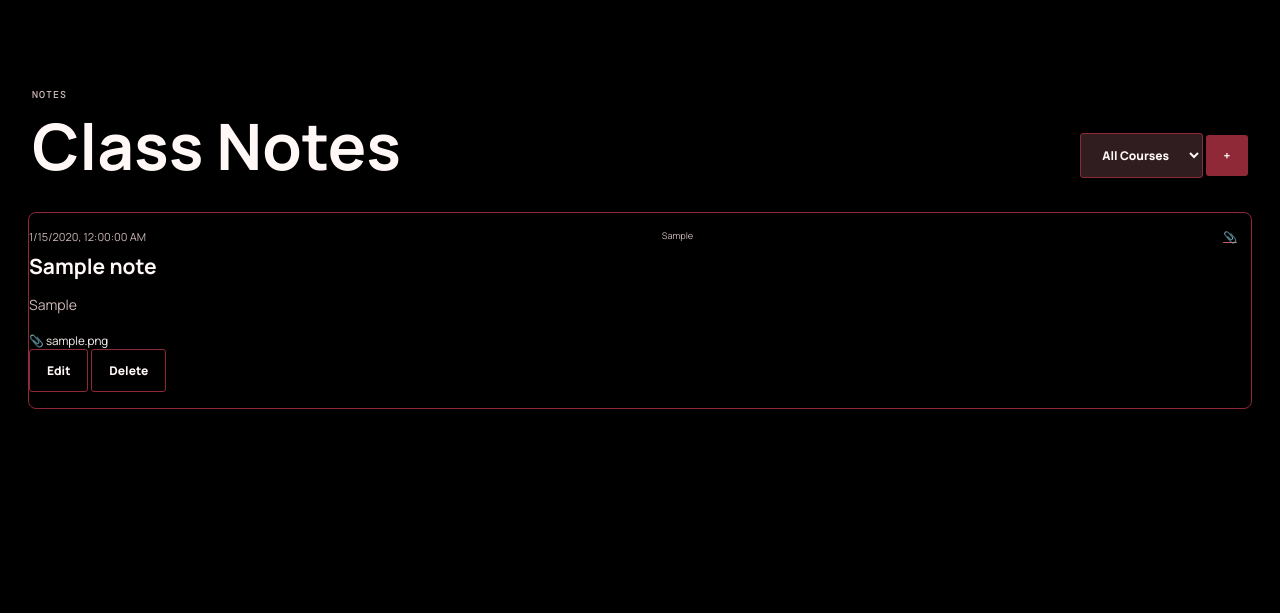
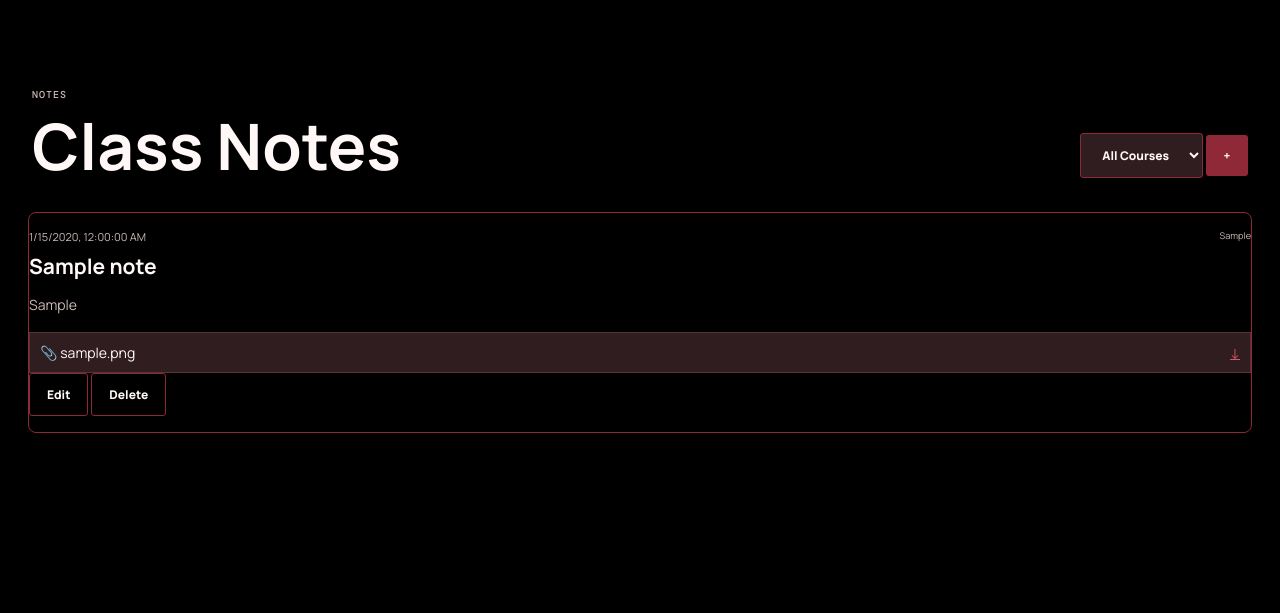
Before and after one commit to Earl-cmyk/bscpe3-1, a Flask app: page /notes in a window 1280 px wide. Shown: the part 72-685 px from the top of the page. Run offline with Flask 3, Linux system fonts and the light colour scheme; data comes from the database, SQL or seed files in the repository; both versions use the stored data as it was after the commit; tables that the repository leaves empty hold one stand-in row (values such as "Sample post").

Commit message:
multi attachments

```diff
--- a/app/models.py
+++ b/app/models.py
@@ -102,6 +102,26 @@ def init_db(database_path):
 			)
 			"""
 		)
+		connection.execute(
+			"""
+			CREATE TABLE IF NOT EXISTS note_attachments (
+				id INTEGER PRIMARY KEY AUTOINCREMENT,
+				note_id INTEGER NOT NULL REFERENCES notes(id) ON DELETE CASCADE,
+				name TEXT NOT NULL,
+				path TEXT NOT NULL,
+				type TEXT NOT NULL,
+				created_at TEXT NOT NULL
+			)
+			"""
+		)
+		legacy_notes = connection.execute(
+			"SELECT id, attachment_name, attachment_path, attachment_type, created_at FROM notes WHERE attachment_path IS NOT NULL"
+		).fetchall()
+		for note in legacy_notes:
+			connection.execute(
+				"INSERT INTO note_attachments (note_id, name, path, type, created_at) SELECT ?, ?, ?, ?, ? WHERE NOT EXISTS (SELECT 1 FROM note_attachments WHERE note_id = ? AND path = ?)",
+				(note["id"], note["attachment_name"] or note["attachment_path"], note["attachment_path"], note["attachment_type"] or "application/octet-stream", note["created_at"], note["id"], note["attachment_path"]),
+			)
 		announcement_columns = {row["name"] for row in connection.execute("PRAGMA table_info(announcements)").fetchall()}
 		if "title" not in announcement_columns:
 			connection.execute("ALTER TABLE announcements ADD COLUMN title TEXT NOT NULL DEFAULT 'Announcement'")
@@ -207,6 +227,20 @@ def delete_task(database_path, task_id):
 		connection.execute("DELETE FROM tasks WHERE id = ?", (task_id,))
 
 
+def _note_with_attachments(connection, note):
+	result = _row_to_dict(note)
+	if not result:
+		return None
+	result["attachments"] = [
+		_row_to_dict(attachment)
+		for attachment in connection.execute(
+			"SELECT id, name, path, type, created_at FROM note_attachments WHERE note_id = ? ORDER BY id",
+			(result["id"],),
+		).fetchall()
+	]
+	return result
+
+
 def list_notes(database_path, course=""):
 	with get_connection(database_path) as connection:
 		query = "SELECT * FROM notes"
@@ -215,12 +249,12 @@ def list_notes(database_path, course=""):
 			query += " WHERE course = ?"
 			params.append(course)
 		query += " ORDER BY created_at DESC, id DESC"
-		return [_row_to_dict(row) for row in connection.execute(query, params).fetchall()]
+		return [_note_with_attachments(connection, row) for row in connection.execute(query, params).fetchall()]
 
 
 def get_note(database_path, note_id):
 	with get_connection(database_path) as connection:
-		return _row_to_dict(connection.execute("SELECT * FROM notes WHERE id = ?", (note_id,)).fetchone())
+		return _note_with_attachments(connection, connection.execute("SELECT * FROM notes WHERE id = ?", (note_id,)).fetchone())
 
 
 def add_note(database_path, note):
@@ -228,8 +262,13 @@ def add_note(database_path, note):
 	with get_connection(database_path) as connection:
 		cursor = connection.execute(
 			"INSERT INTO notes (title, course, caption, attachment_name, attachment_path, attachment_type, created_at, updated_at) VALUES (?, ?, ?, ?, ?, ?, ?, ?)",
-			(note["title"], note["course"], note["caption"], note.get("attachment_name"), note.get("attachment_path"), note.get("attachment_type"), now, now),
+			(note["title"], note["course"], note["caption"], None, None, None, now, now),
 		)
+		for attachment in note.get("attachments", []):
+			connection.execute(
+				"INSERT INTO note_attachments (note_id, name, path, type, created_at) VALUES (?, ?, ?, ?, ?)",
+				(cursor.lastrowid, attachment["name"], attachment["path"], attachment["type"], now),
+			)
 	return get_note(database_path, cursor.lastrowid)
 
 
@@ -242,6 +281,19 @@ def update_note(database_path, note_id, values):
 	set_clause = ", ".join(f"{key} = ?" for key in changes)
 	with get_connection(database_path) as connection:
 		connection.execute(f"UPDATE notes SET {set_clause} WHERE id = ?", [*changes.values(), note_id])
+	return get_note(database_path, note_id)
+
+
+def add_note_attachments(database_path, note_id, attachments):
+	if not attachments:
+		return get_note(database_path, note_id)
+	now = datetime.now(timezone.utc).isoformat()
+	with get_connection(database_path) as connection:
+		for attachment in attachments:
+			connection.execute(
+				"INSERT INTO note_attachments (note_id, name, path, type, created_at) VALUES (?, ?, ?, ?, ?)",
+				(note_id, attachment["name"], attachment["path"], attachment["type"], now),
+			)
 	return get_note(database_path, note_id)
 
 
--- a/app/routes.py
+++ b/app/routes.py
@@ -11,6 +11,7 @@ from .models import (
 	add_announcement,
 	add_budget_entry,
 	add_note,
+	add_note_attachments,
 	add_poll_vote,
 	add_task,
 	delete_note,
@@ -81,6 +82,20 @@ def _note_values(data):
 	return values, None
 
 
+def _save_attachments(files):
+	attachments = []
+	for attachment in files:
+		if not attachment or not attachment.filename:
+			continue
+		filename = secure_filename(attachment.filename)
+		if not filename:
+			return None, "Invalid attachment filename"
+		stored = f"{uuid4().hex}_{filename}"
+		attachment.save(Path(current_app.config["UPLOAD_FOLDER"]) / stored)
+		attachments.append({"name": filename, "path": stored, "type": attachment.mimetype or "application/octet-stream"})
+	return attachments, None
+
+
 @main.get("/api/notes")
 def get_notes():
 	course = request.args.get("course", "").strip()
@@ -97,14 +112,10 @@ def create_note():
 	values, error = _note_values(data)
 	if error:
 		return jsonify(error=error), 400
-	attachment = request.files.get("attachment")
-	if attachment and attachment.filename:
-		filename = secure_filename(attachment.filename)
-		if not filename:
-			return jsonify(error="Invalid attachment filename"), 400
-		stored = f"{uuid4().hex}_{filename}"
-		attachment.save(Path(current_app.config["UPLOAD_FOLDER"]) / stored)
-		values.update(attachment_name=filename, attachment_path=stored, attachment_type=attachment.mimetype or "application/octet-stream")
+	attachments, error = _save_attachments(request.files.getlist("attachments"))
+	if error:
+		return jsonify(error=error), 400
+	values["attachments"] = attachments
 	return jsonify(note=add_note(current_app.config["DATABASE_PATH"], values)), 201
 
 
@@ -123,7 +134,11 @@ def edit_note(note_id):
 	values, error = _note_values(request.form)
 	if error:
 		return jsonify(error=error), 400
-	return jsonify(note=update_note(current_app.config["DATABASE_PATH"], note_id, values))
+	attachments, error = _save_attachments(request.files.getlist("attachments"))
+	if error:
+		return jsonify(error=error), 400
+	updated = update_note(current_app.config["DATABASE_PATH"], note_id, values)
+	return jsonify(note=add_note_attachments(current_app.config["DATABASE_PATH"], updated["id"], attachments))
 
 
 @main.delete("/api/notes/<int:note_id>")
@@ -363,7 +378,7 @@ def remove_task(task_id):
 
 @main.get("/uploads/<path:filename>")
 def uploaded_file(filename):
-	return send_from_directory(current_app.config["UPLOAD_FOLDER"], filename, as_attachment=False)
+	return send_from_directory(current_app.config["UPLOAD_FOLDER"], filename, as_attachment=request.args.get("download") == "1")
 
 
 @main.get("/health")
--- a/app/static/css/style.css
+++ b/app/static/css/style.css
@@ -274,6 +274,51 @@ body {
   padding: 22px;
   background: var(--paper);
   border: 1px solid var(--line);
+}
+
+.note-attachments {
+  display: grid;
+  grid-template-columns: repeat(auto-fit, minmax(180px, 1fr));
+  gap: 12px;
+  margin-top: 16px;
+}
+
+.note-media,
+.note-attachment {
+  margin: 0;
+  padding: 10px;
+  border: 1px solid var(--line);
+  background: var(--surface);
+}
+
+.note-media img,
+.note-media video {
+  display: block;
+  width: 100%;
+  max-height: 280px;
+  object-fit: contain;
+  background: #000;
+}
+
+.note-media figcaption,
+.note-attachment {
+  display: flex;
+  align-items: center;
+  justify-content: space-between;
+  gap: 10px;
+}
+
+.note-media figcaption {
+  padding-top: 8px;
+  color: var(--muted);
+  font-size: 11px;
+}
+
+.note-media figcaption span,
+.note-attachment span {
+  overflow: hidden;
+  text-overflow: ellipsis;
+  white-space: nowrap;
 }
 
 .muted {
--- a/app/static/js/notes.js
+++ b/app/static/js/notes.js
@@ -1,13 +1,18 @@
 const escapeHtml = (value) => String(value ?? '').replace(/[&<>"']/g, (character) => ({ '&': '&amp;', '<': '&lt;', '>': '&gt;', '"': '&quot;', "'": '&#39;' })[character]);
 
 function noteMarkup(note) {
-	const file = note.attachment_path ? `<a class="text-link icon-action" href="/uploads/${encodeURIComponent(note.attachment_path)}" target="_blank" rel="noreferrer" aria-label="Open file" title="Open file">&#128206;</a>` : '';
-	const attachmentDisplay = note.attachment_name ? `<div class="note-attachment"><small>&#128206; ${escapeHtml(note.attachment_name)}</small></div>` : '';
+	const attachments = note.attachments?.length ? note.attachments : (note.attachment_path ? [{ name: note.attachment_name, path: note.attachment_path, type: note.attachment_type }] : []);
+	const attachmentDisplay = attachments.length ? `<div class="note-attachments">${attachments.map((attachment) => {
+		const url = `/uploads/${encodeURIComponent(attachment.path)}`;
+		const name = escapeHtml(attachment.name || attachment.path);
+		if (attachment.type?.startsWith('image/')) return `<figure class="note-media"><a href="${url}" target="_blank" rel="noreferrer"><img src="${url}" alt="${name}" loading="lazy" /></a><figcaption><span>${name}</span><a class="text-link" href="${url}?download=1" aria-label="Download ${name}" title="Download ${name}">&#8595;</a></figcaption></figure>`;
+		if (attachment.type?.startsWith('video/')) return `<figure class="note-media"><video controls preload="metadata"><source src="${url}" type="${escapeHtml(attachment.type)}" /></video><figcaption><span>${name}</span><a class="text-link" href="${url}?download=1" aria-label="Download ${name}" title="Download ${name}">&#8595;</a></figcaption></figure>`;
+		return `<div class="note-attachment"><span>&#128206; ${name}</span><a class="text-link" href="${url}?download=1" aria-label="Download ${name}" title="Download ${name}">&#8595;</a></div>`;
+	}).join('')}</div>` : '';
 	return `<article class="history-item" data-note-id="${note.id}">
 		<div class="announcement-meta">
 			<span>${new Date(note.created_at).toLocaleString()}</span>
 			<small>${escapeHtml(note.course)}</small>
-			${file}
 		</div>
 		<h2>${escapeHtml(note.title)}</h2>
 		<p>${escapeHtml(note.caption)}</p>
--- a/app/templates/notes.html
+++ b/app/templates/notes.html
@@ -22,6 +22,6 @@
   <section id="notesFeed" class="announcement-history"><p class="muted">Loading notes...</p></section>
 </main>
 <div id="pinModal" class="modal-backdrop" hidden><form id="pinForm" class="modal small-modal"><button type="button" class="close" data-close="pinModal" aria-label="Close">&times;</button><p class="eyebrow">PRIVATE POST</p><h2>Enter your PIN</h2><input id="pinInput" class="pin-input" type="password" inputmode="numeric" maxlength="6" required /><p id="pinError" class="form-error" hidden></p><button class="button button-primary full-button icon-action" type="submit" aria-label="Continue">&rarr;</button></form></div>
-<div id="noteModal" class="modal-backdrop" hidden><form id="noteForm" class="modal announcement-form" enctype="multipart/form-data"><button type="button" class="close" data-close="noteModal" aria-label="Close">&times;</button><p class="eyebrow">NEW NOTE</p><h2>Post a note</h2><input type="hidden" name="pin" value=""><div class="form-grid single"><label>Title<input name="title" maxlength="120" required /></label><label>Course<select name="course" required><option value="">Select course</option><option>HDL</option><option>LCD</option><option>DDC</option><option>CEDD</option><option>FOSS</option><option>TRW</option><option>Elec</option><option>Engr Econ</option></select></label><label class="full">Caption<textarea name="caption" maxlength="2000" rows="5" required></textarea></label><label>Optional file<input name="attachment" type="file" accept="image/*,.pdf,.doc,.docx,.txt" /></label></div><p id="noteError" class="form-error" hidden></p><button class="button button-primary full-button" type="submit">Post note</button></form></div>
+<div id="noteModal" class="modal-backdrop" hidden><form class="modal announcement-form" id="noteForm" enctype="multipart/form-data"><button type="button" class="close" data-close="noteModal" aria-label="Close">&times;</button><p class="eyebrow">NEW NOTE</p><h2>Post a note</h2><input type="hidden" name="pin" value=""><div class="form-grid single"><label>Title<input name="title" maxlength="120" required /></label><label>Course<select name="course" required><option value="">Select course</option><option>HDL</option><option>LCD</option><option>DDC</option><option>CEDD</option><option>FOSS</option><option>TRW</option><option>Elec</option><option>Engr Econ</option></select></label><label class="full">Caption<textarea name="caption" maxlength="2000" rows="5" required></textarea></label><label>Files<input name="attachments" type="file" accept="image/*,video/*,.pdf,.doc,.docx,.txt" multiple /></label></div><p id="noteError" class="form-error" hidden></p><button class="button button-primary full-button" type="submit">Post note</button></form></div>
 {% endblock %}
 {% block scripts %}<script src="{{ url_for('static', filename='js/notes.js') }}"></script>{% endblock %}
```
Also changed, not shown: instance/deadlines.db.
